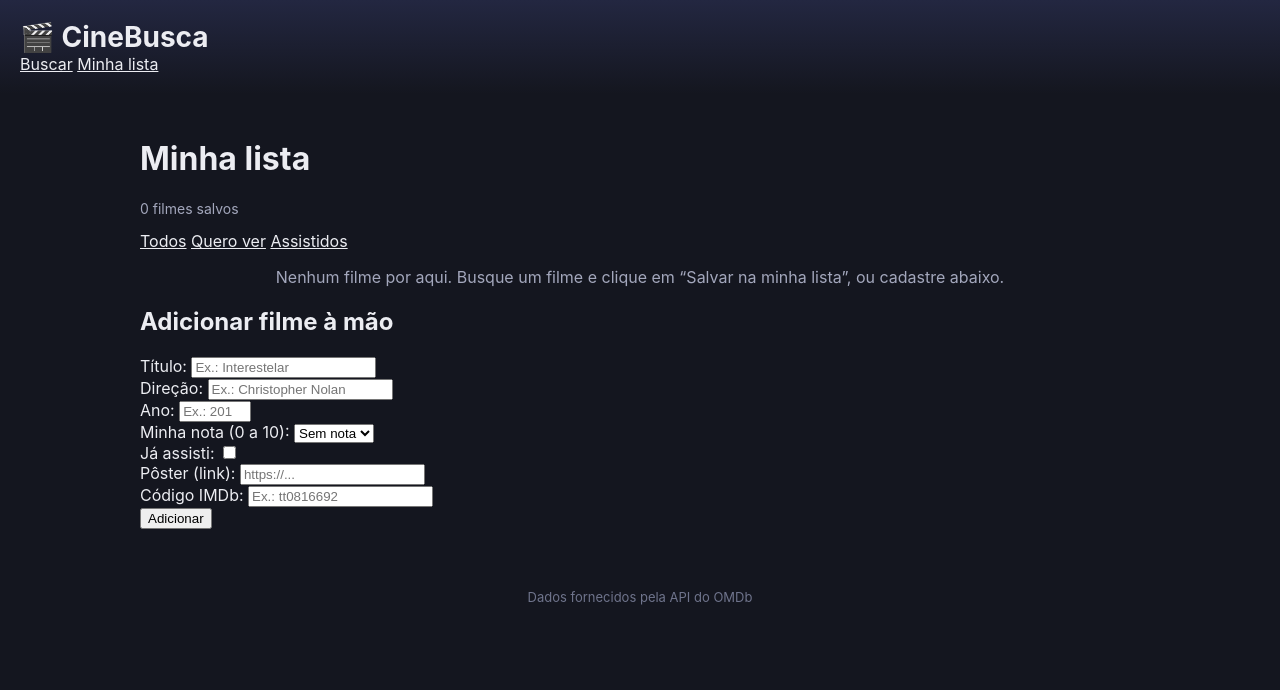
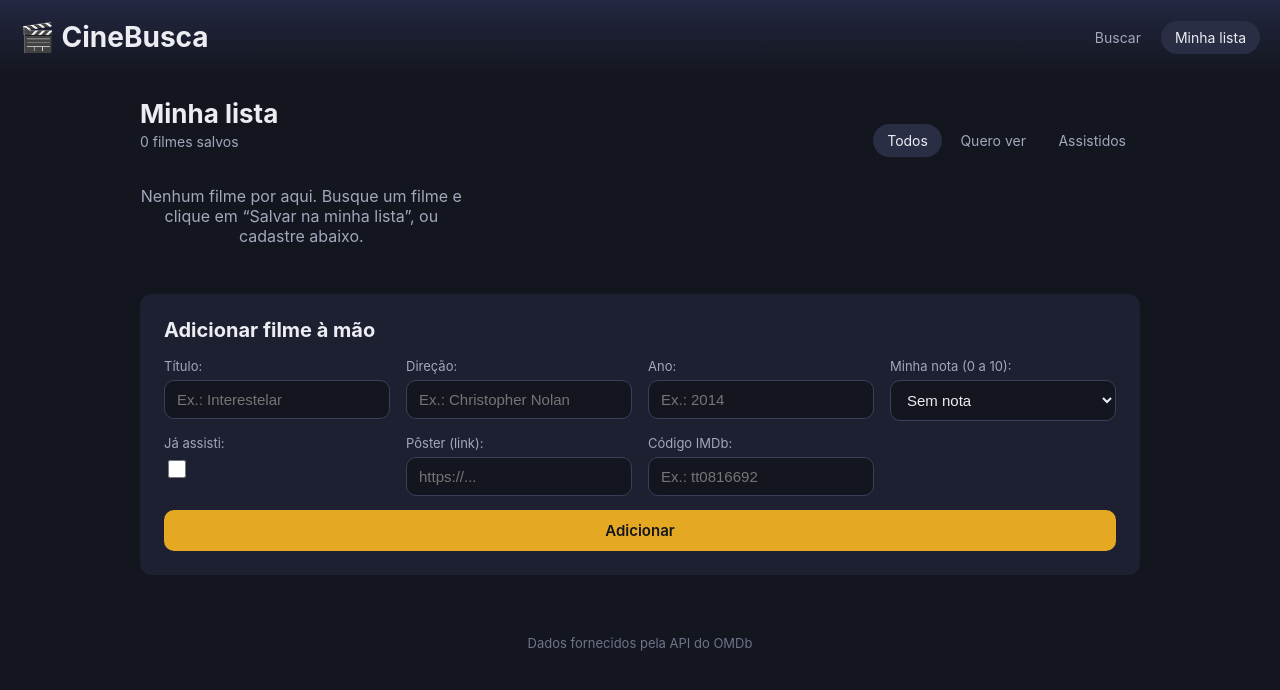
Before and after one commit to joaoguimaraes2006-debug/ENG4021-2026-2-Atividade-API, a Django app: page /minha-lista/ in a window 1280 px wide. Shown: the top 690 px of the page. Run offline with Django 5.2, Linux system fonts and the light colour scheme; data that the repository does not hold is empty.

Commit message:
CRUD: CSS da Minha lista e dos formulários

```diff
--- a/static/style.css
+++ b/static/style.css
@@ -251,3 +251,287 @@ a {
   font-size: 13px;
   color: #6F748C;
 }
+
+/* ===== Minha lista (CRUD) ===== */
+.cabecalho-nav {
+  display: flex;
+  align-items: center;
+  justify-content: space-between;
+  gap: 12px;
+}
+
+.menu {
+  display: flex;
+  gap: 6px;
+}
+
+.menu a,
+.filtros a {
+  padding: 8px 14px;
+  border-radius: 999px;
+  color: #A3A7BC;
+  text-decoration: none;
+  font-size: 14px;
+}
+
+.menu a:hover,
+.filtros a:hover {
+  color: #ECEDF2;
+}
+
+.menu a.ativo,
+.filtros a.ativo {
+  background-color: #2A2E45;
+  color: #ECEDF2;
+}
+
+.cabecalho {
+  position: relative;
+}
+
+.link-lista {
+  position: absolute;
+  top: 16px;
+  right: 20px;
+  color: #A3A7BC;
+  font-size: 14px;
+  text-decoration: none;
+}
+
+.link-lista:hover {
+  color: #E5A823;
+}
+
+.conteudo-estreito {
+  max-width: 560px;
+}
+
+.topo-lista {
+  display: flex;
+  flex-wrap: wrap;
+  align-items: flex-end;
+  justify-content: space-between;
+  gap: 12px;
+  margin-bottom: 20px;
+}
+
+.topo-lista h1 {
+  margin: 0;
+  font-size: 26px;
+}
+
+.topo-lista .resultado {
+  margin: 4px 0 0 0;
+}
+
+.lista-salvos {
+  display: grid;
+  grid-template-columns: repeat(auto-fill, minmax(300px, 1fr));
+  gap: 16px;
+}
+
+.salvo {
+  display: flex;
+  gap: 14px;
+  padding: 12px;
+  border-radius: 12px;
+  background-color: #1D2030;
+}
+
+.salvo img,
+.salvo .sem-poster {
+  flex-shrink: 0;
+  width: 80px;
+  aspect-ratio: 2 / 3;
+  object-fit: cover;
+  border-radius: 8px;
+}
+
+.salvo-info {
+  display: flex;
+  flex-direction: column;
+  min-width: 0;
+}
+
+.salvo-info h2 {
+  margin: 2px 0 4px 0;
+  font-size: 16px;
+  line-height: 1.3;
+}
+
+.salvo-info h2 .ano {
+  display: inline;
+  margin: 0;
+}
+
+.salvo-diretor {
+  margin: 0 0 8px 0;
+  color: #A3A7BC;
+  font-size: 13px;
+}
+
+.etiqueta-ok {
+  border-color: #2F6B4F !important;
+  color: #8FD9B0 !important;
+}
+
+.salvo-acoes {
+  display: flex;
+  gap: 14px;
+  margin-top: auto;
+  font-size: 14px;
+}
+
+.salvo-acoes a {
+  color: #E5A823;
+  text-decoration: none;
+}
+
+.salvo-acoes a:hover {
+  text-decoration: underline;
+}
+
+.salvo-acoes .acao-remover {
+  color: #F2A7A7;
+}
+
+/* Caixas e formulários */
+.caixa {
+  margin-top: 32px;
+  padding: 24px;
+  border-radius: 12px;
+  background-color: #1D2030;
+}
+
+.caixa h1,
+.caixa h2 {
+  margin: 0 0 16px 0;
+  font-size: 20px;
+}
+
+.formulario {
+  display: grid;
+  grid-template-columns: repeat(auto-fill, minmax(220px, 1fr));
+  gap: 14px 16px;
+}
+
+.conteudo-estreito .formulario {
+  grid-template-columns: 1fr;
+}
+
+.formulario label {
+  display: block;
+  margin-bottom: 6px;
+  color: #A3A7BC;
+  font-size: 13px;
+}
+
+.formulario input:not([type="checkbox"]),
+.formulario select {
+  width: 100%;
+  box-sizing: border-box;
+  padding: 10px 12px;
+  border: 1px solid #3A3F5C;
+  border-radius: 10px;
+  background-color: #14161F;
+  color: #ECEDF2;
+  font-size: 15px;
+}
+
+.formulario input:focus,
+.formulario select:focus {
+  outline: none;
+  border-color: #E5A823;
+}
+
+.formulario input[type="checkbox"] {
+  width: 18px;
+  height: 18px;
+  accent-color: #E5A823;
+}
+
+.formulario .errorlist {
+  margin: 4px 0 0 0;
+  padding: 0;
+  list-style: none;
+  color: #F2A7A7;
+  font-size: 13px;
+}
+
+.formulario > .botao,
+.formulario .botoes {
+  grid-column: 1 / -1;
+}
+
+.botao {
+  display: inline-block;
+  padding: 11px 20px;
+  border: none;
+  border-radius: 10px;
+  background-color: #E5A823;
+  color: #14161F;
+  font-family: inherit;
+  font-size: 15px;
+  font-weight: 600;
+  text-align: center;
+  text-decoration: none;
+  cursor: pointer;
+}
+
+.botao:hover {
+  background-color: #F2BC45;
+}
+
+.botao-secundario {
+  background-color: #2A2E45;
+  color: #ECEDF2;
+}
+
+.botao-secundario:hover {
+  background-color: #353A56;
+}
+
+.botao-perigo {
+  background-color: #C85A5A;
+  color: #FFFFFF;
+}
+
+.botao-perigo:hover {
+  background-color: #D96C6C;
+}
+
+.botoes {
+  display: flex;
+  flex-wrap: wrap;
+  gap: 10px;
+}
+
+.confirmacao {
+  text-align: center;
+}
+
+.confirmacao .botoes {
+  justify-content: center;
+  margin-top: 20px;
+}
+
+.ja-salvo {
+  color: #8FD9B0;
+}
+
+.ja-salvo a {
+  color: #E5A823;
+}
+
+@media (max-width: 520px) {
+  .cabecalho-nav {
+    flex-direction: column;
+    align-items: flex-start;
+  }
+
+  .link-lista {
+    position: static;
+    display: block;
+    margin-bottom: 12px;
+  }
+}
```
